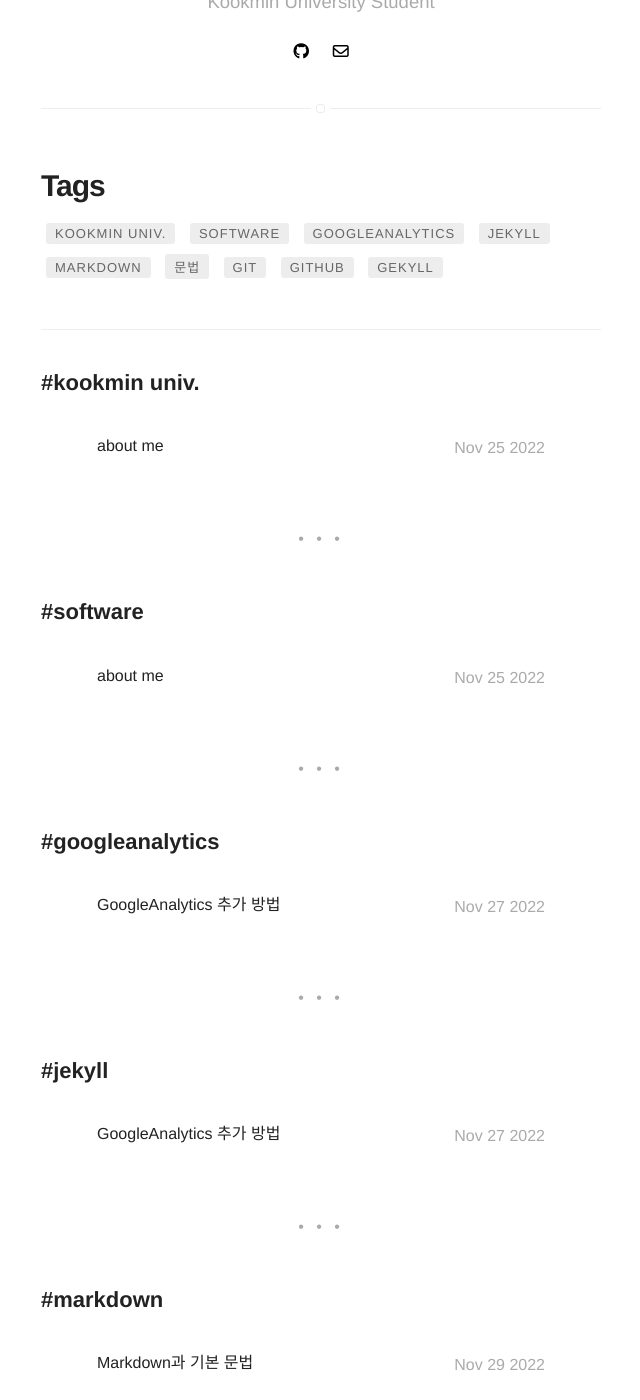
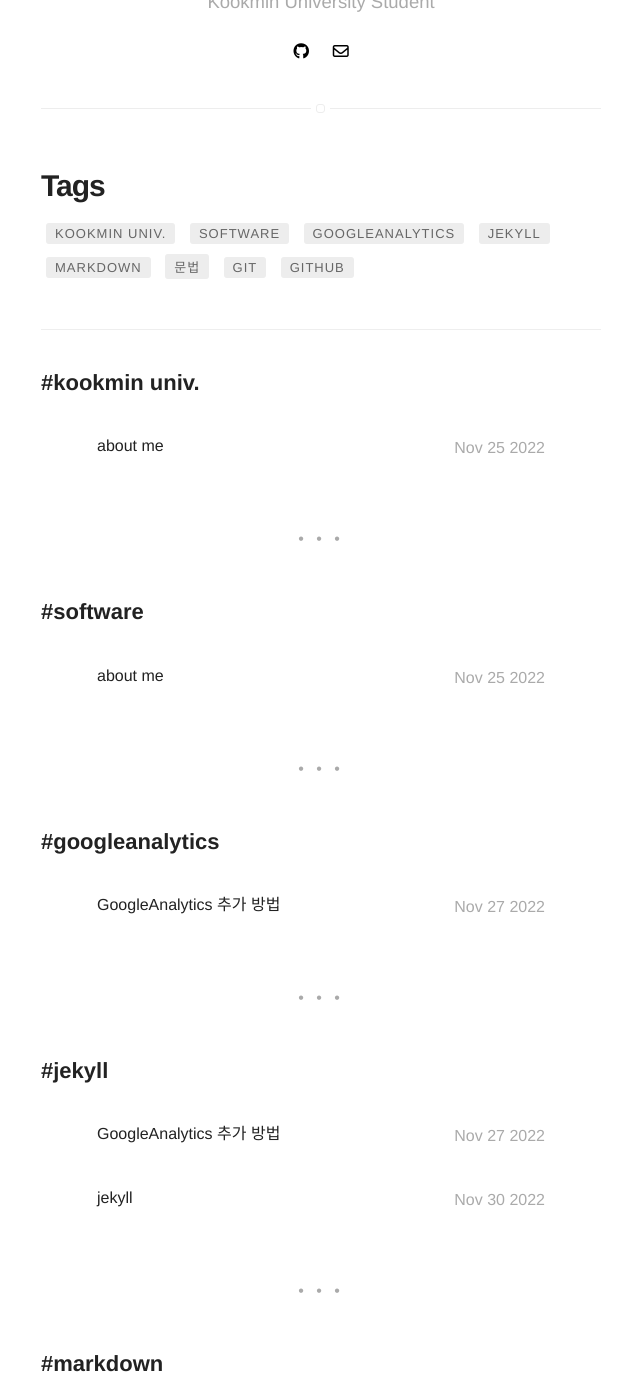
Before and after one commit to woonsango/woonsango.github.io, a Jekyll site: the page built from tags.html, in a window 1280 px wide and 1400 px high, scrolled down 346 px. Shown: the whole window, without its empty margins (319-959 px from the left). Built offline with Jekyll 4.4.1, drawn with Linux system fonts in a browser that asks for light colours; nearby versions of some CDN libraries; some of the changed text lies outside the part shown.

Commit message:
jekyll post 수정

```diff
--- a/_posts/2022-11-30-jekyll.markdown
+++ b/_posts/2022-11-30-jekyll.markdown
@@ -4,7 +4,7 @@
 date: 2022-11-30 2:29
 headerImage: false
 tag:
-- gekyll
+- jekyll
 category: blog
 author: Choi Seon woo
 contents: true
```
